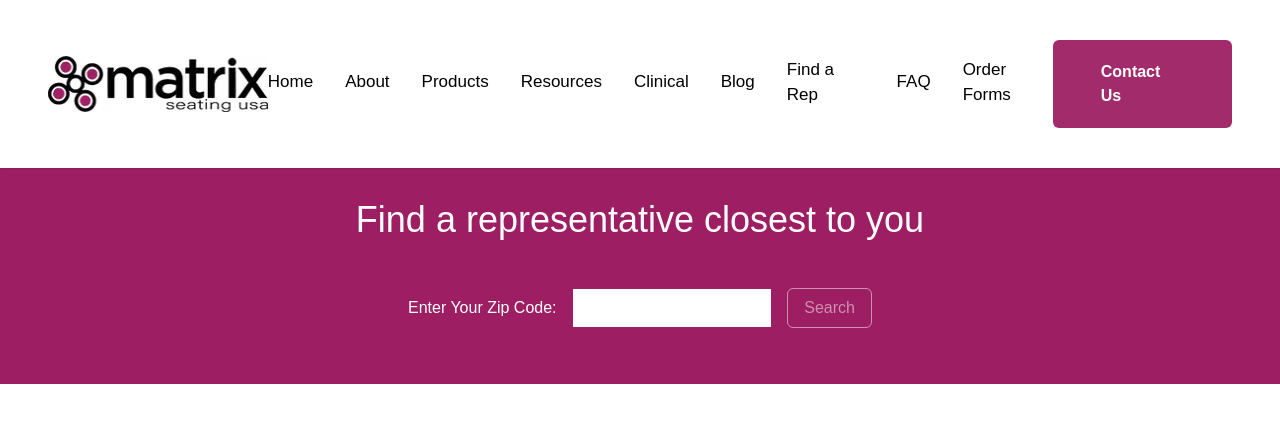
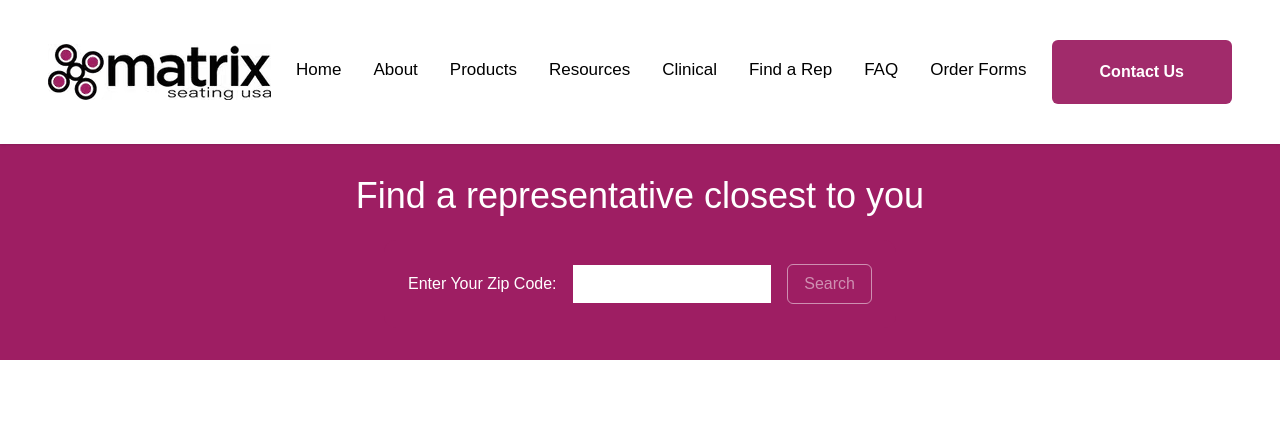
Before and after one commit to sovatkumar/anacm, a Next.js app: page /finduser in a window 1280 px wide. Shown: the top 422 px of the page. Built offline with nearby package versions, Linux system fonts and the light colour scheme.

Commit message:
header changes

```diff
--- a/src/app/components/Header/header.tsx
+++ b/src/app/components/Header/header.tsx
@@ -8,15 +8,15 @@ export default function Header() {
   const headerOptions = [
     {
       title: "Home",
-      link: "https://social63319.wixstudio.com/wheelchair-seating-m",
+      link: "https://www.matrixseatingusa.com/",
     },
     {
       title: "About",
-      link: "https://social63319.wixstudio.com/wheelchair-seating-m/about",
+      link: "https://www.matrixseatingusa.com/about",
     },
     {
       title: "Products",
-      link: "https://social63319.wixstudio.com/wheelchair-seating-m/blank-11",
+      link: "https://www.matrixseatingusa.com/blank-11",
     },
 
     // {
@@ -25,24 +25,24 @@ export default function Header() {
     // },
     {
       title: "Resources",
-      link: "https://social63319.wixstudio.com/wheelchair-seating-m/blank-8",
+      link: "https://www.matrixseatingusa.com/blank-8",
     },
     {
       title: "Clinical",
-      link: "https://social63319.wixstudio.com/wheelchair-seating-m/blank-10",
+      link: "https://www.matrixseatingusa.com/blank-10",
     },
-    {
-      title: "Blog",
-      link: "https://social63319.wixstudio.com/wheelchair-seating-m/news",
-    },
+    // {
+    //   title: "Blog",
+    //   link: "https://social63319.wixstudio.com/wheelchair-seating-m/news",
+    // },
     { title: "Find a Rep", link: "http://62.72.59.202:3003/finduser" },
     {
       title: "FAQ",
-      link: "https://social63319.wixstudio.com/wheelchair-seating-m/blank-13",
+      link: "https://www.matrixseatingusa.com/blank-13",
     },
     {
       title: "Order Forms",
-      link: "https://social63319.wixstudio.com/wheelchair-seating-m/blank-19",
+      link: "https://www.matrixseatingusa.com/blank-19",
     },
   ];
 
@@ -50,7 +50,7 @@ export default function Header() {
     <header className="flex items-center justify-center py-10 bg-white shadow-sm relative z-50">
       <div className="flex items-center justify-between w-full max-w-[1400px] px-6 md:px-12">
         <a
-          href="https://social63319.wixstudio.com/wheelchair-seating-m?rc=test-site"
+          href="https://www.matrixseatingusa.com/"
           target="_blank"
           rel="noopener noreferrer"
         >
@@ -76,7 +76,7 @@ export default function Header() {
         </nav>
 
         <a
-          href="https://social63319.wixstudio.com/wheelchair-seating-m/blank-12"
+          href="https://www.matrixseatingusa.com/blank-12"
           target="_blank"
           rel="noopener noreferrer"
           className="hidden md:inline-block bg-[#a12b6b] text-white font-semibold px-12 py-5 rounded-md hover:bg-black transition-colors"
@@ -107,7 +107,7 @@ export default function Header() {
             </a>
           ))}
           <a
-            href="https://social63319.wixstudio.com/wheelchair-seating-m/blank-12"
+            href="https://www.matrixseatingusa.com/blank-12"
             target="_blank"
             rel="noopener noreferrer"
             className="bg-[#a12b6b] text-white font-semibold px-6 py-3 rounded-md hover:bg-[#8e225f] transition-colors"
```
